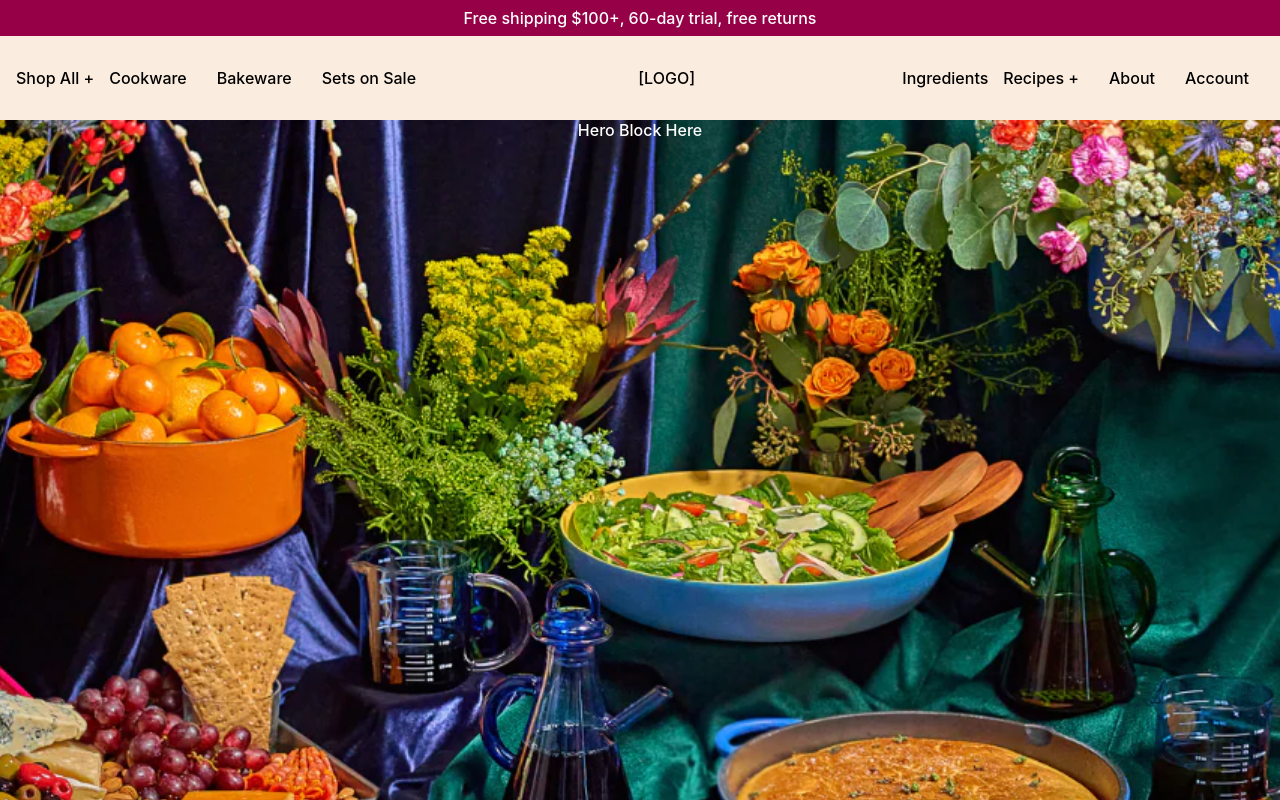
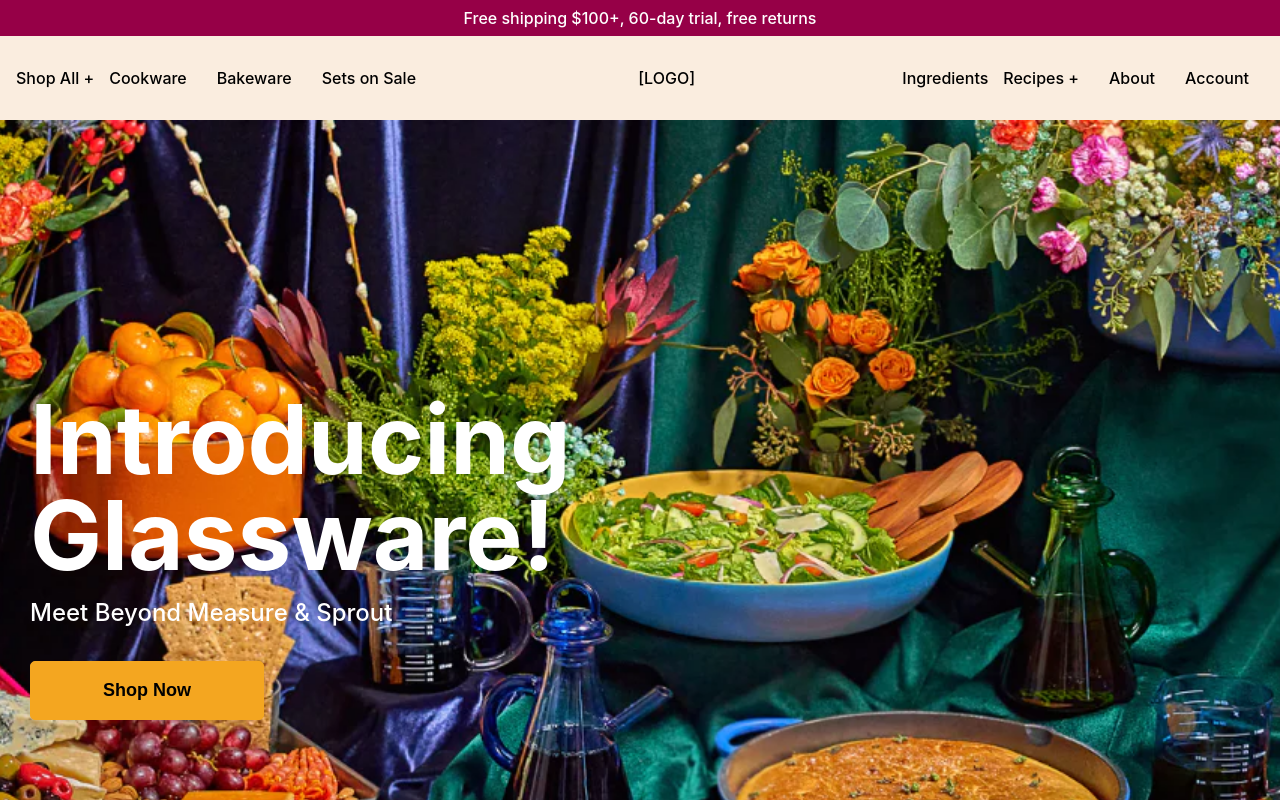
Before and after one commit to monello/coit-project1, a React (Create React App) app: page / in a window 1280 px wide. Shown: the top 800 px of the page. Built offline with nearby package versions, Linux system fonts and the light colour scheme.

Commit message:
feat: add hero content

```diff
--- a/src/App.css
+++ b/src/App.css
@@ -14,6 +14,12 @@ nav {
 }
 
 #hero-block {
+    display: flex;
+    flex-direction: row;
+    flex-wrap: nowrap;
+    justify-content: normal;
+    align-items: center;
+    align-content: normal;
     background-color: lightgray;
     color: white;
     background: url("/public/BFCM_Homepage_Heros_3_1440x810_crop_center.webp");
@@ -21,6 +27,38 @@ nav {
     background-size: 1946px 873px;
     background-repeat: no-repeat;
     height: 870px;
+}
+.hero-content {
+    width: 850px;
+    padding: 30px;
+    text-align: left;
+}
+.hero-content > h1 {
+    font-size: 6em;
+    line-height: 1;
+    margin: 0;
+}
+.hero-content > p {
+    font-size: 1.5em;
+    line-height: 2.5;
+}
+button.hero {
+    border: 1px solid #f4a620;
+    background: none;
+    box-shadow: none;
+    background-color: #f4a620;
+    color: #000;
+    padding: 12px 20px;
+    font-size: 1.125rem;
+    font-weight: 700;
+    border-radius: 5px;
+    margin-top: 1em;
+    padding: 1em 4em;
+}
+
+button.hero:hover {
+    background-color: #faeddf;
+    color: #0e5540;
 }
 
 #brand-container {
--- a/src/App.tsx
+++ b/src/App.tsx
@@ -27,10 +27,14 @@ function App() {
                 <NavContainer {...navigationItems} />
             </nav>
             <section id="hero-block" className="flex-item">
-                Hero Block Here
+                <div className="hero-content">
+                    <h1>Introducing Glassware!</h1>
+                    <p>Meet Beyond Measure &amp; Sprout</p>
+                    <button className="hero">Shop Now</button>
+                </div>
             </section>
             <section id="brand-container" className="flex-item">
-                Tagline Block Here
+                Tagline Block
             </section>
             <main id="shop-container" className="flex-item">
                 <Shop />
```
